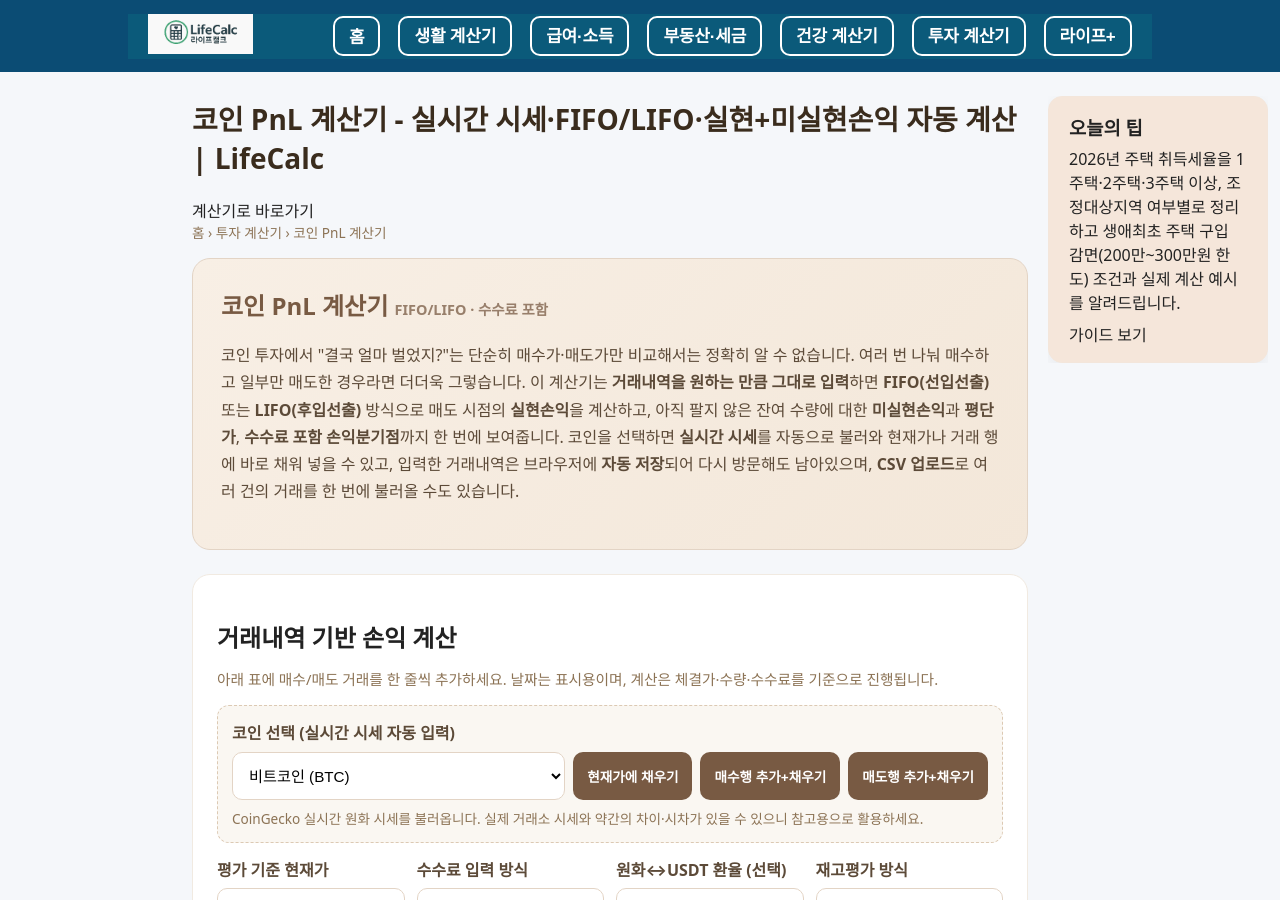
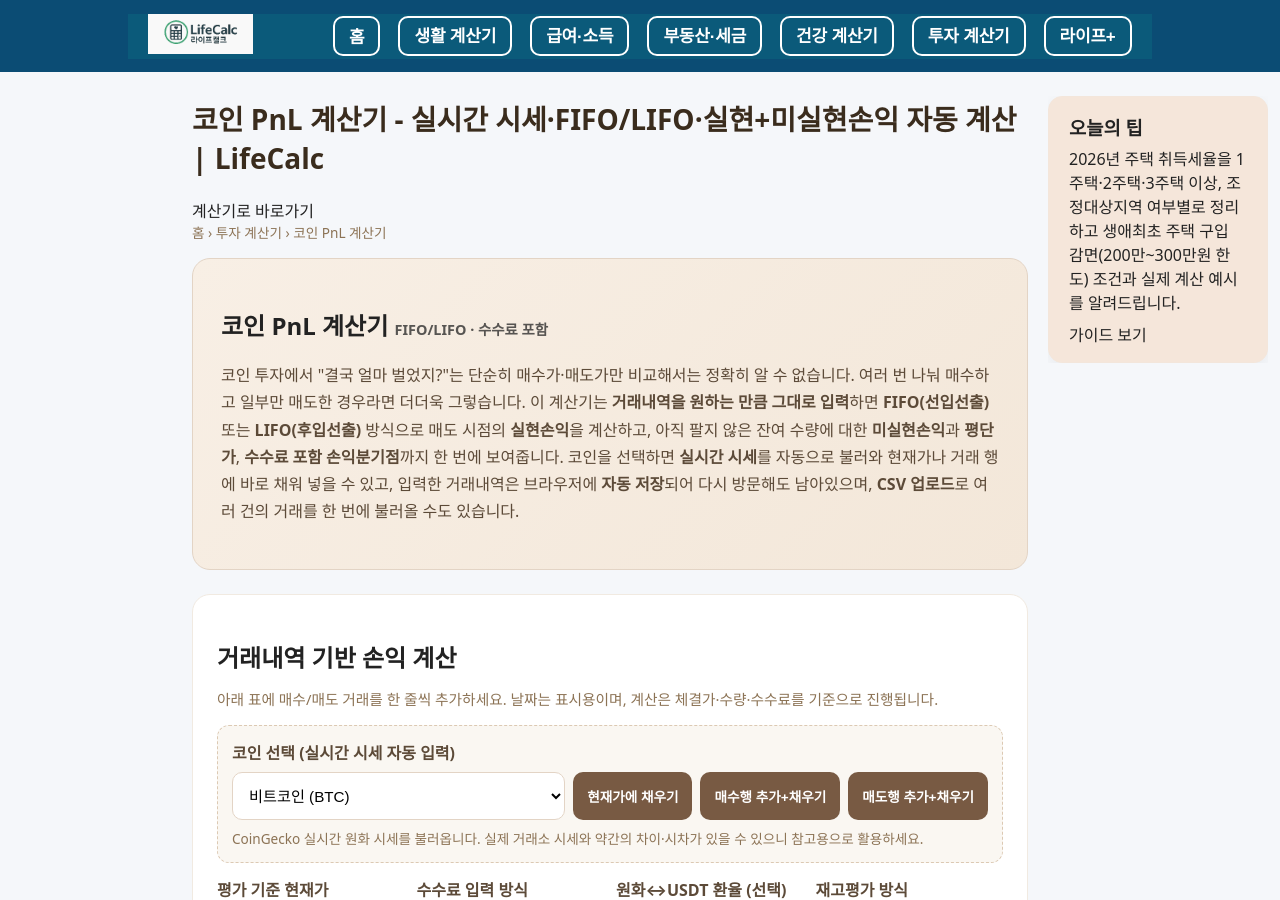
Before and after one commit to khai-lang/LifeCalc, a Jekyll site: the page built from invest/crypto/pnl/index.html, in a window 1280 px wide and 900 px high. Built offline with Jekyll 4.4.1, drawn with Linux system fonts in a browser that asks for light colours.

Commit message:
Update index.html

```diff
--- a/invest/crypto/pnl/index.html
+++ b/invest/crypto/pnl/index.html
@@ -14,7 +14,7 @@
 </nav>
 
 <section class="cp-hero">
-  <h1>코인 PnL 계산기 <span style="font-size:.6em;opacity:.75;font-weight:600;">FIFO/LIFO · 수수료 포함</span></h1>
+  <h2>코인 PnL 계산기 <span style="font-size:.6em;opacity:.75;font-weight:600;">FIFO/LIFO · 수수료 포함</span></h2>
   <p class="cp-hero-desc">
     코인 투자에서 "결국 얼마 벌었지?"는 단순히 매수가·매도가만 비교해서는 정확히 알 수 없습니다.
     여러 번 나눠 매수하고 일부만 매도한 경우라면 더더욱 그렇습니다. 이 계산기는
```
